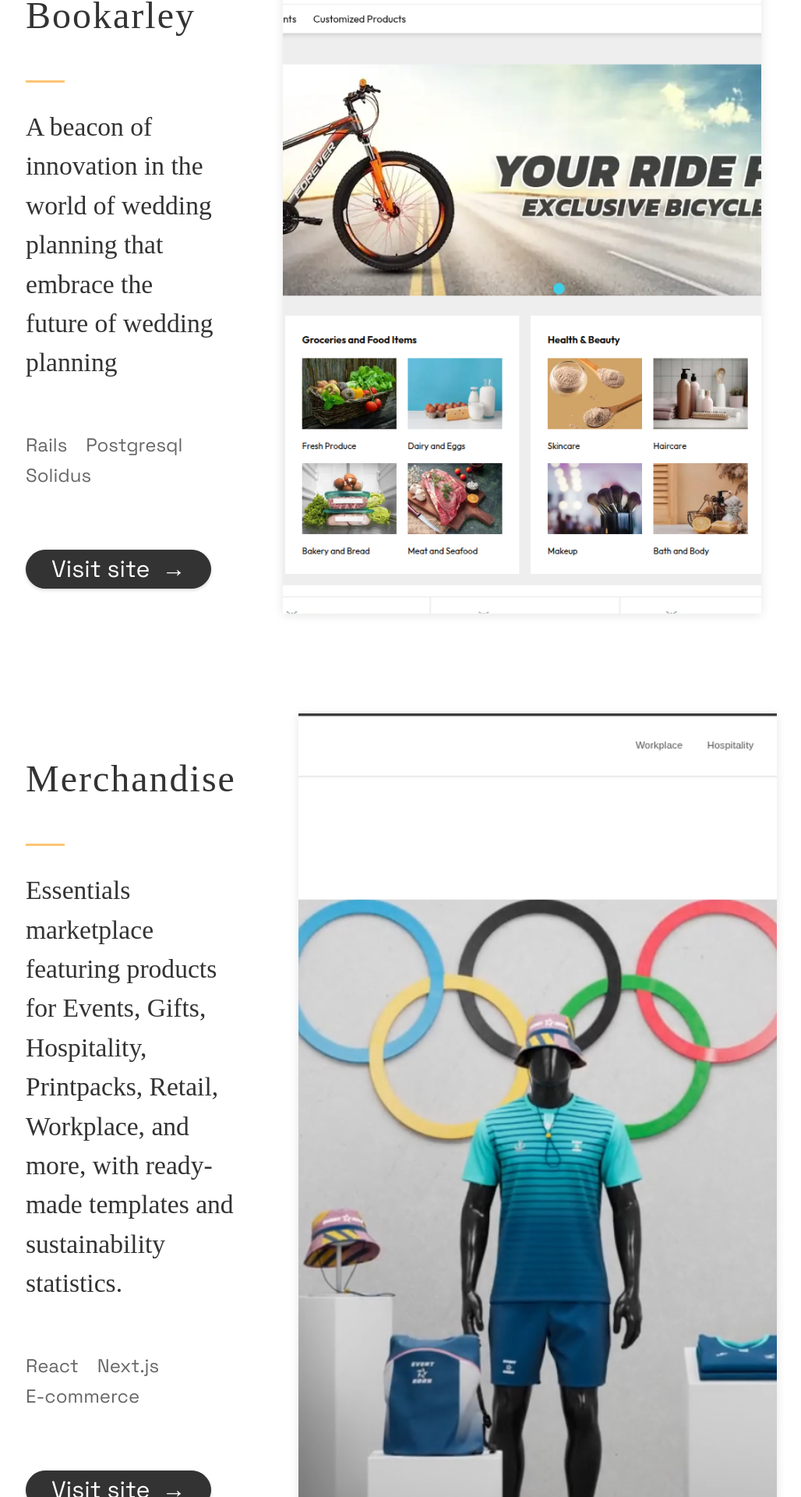
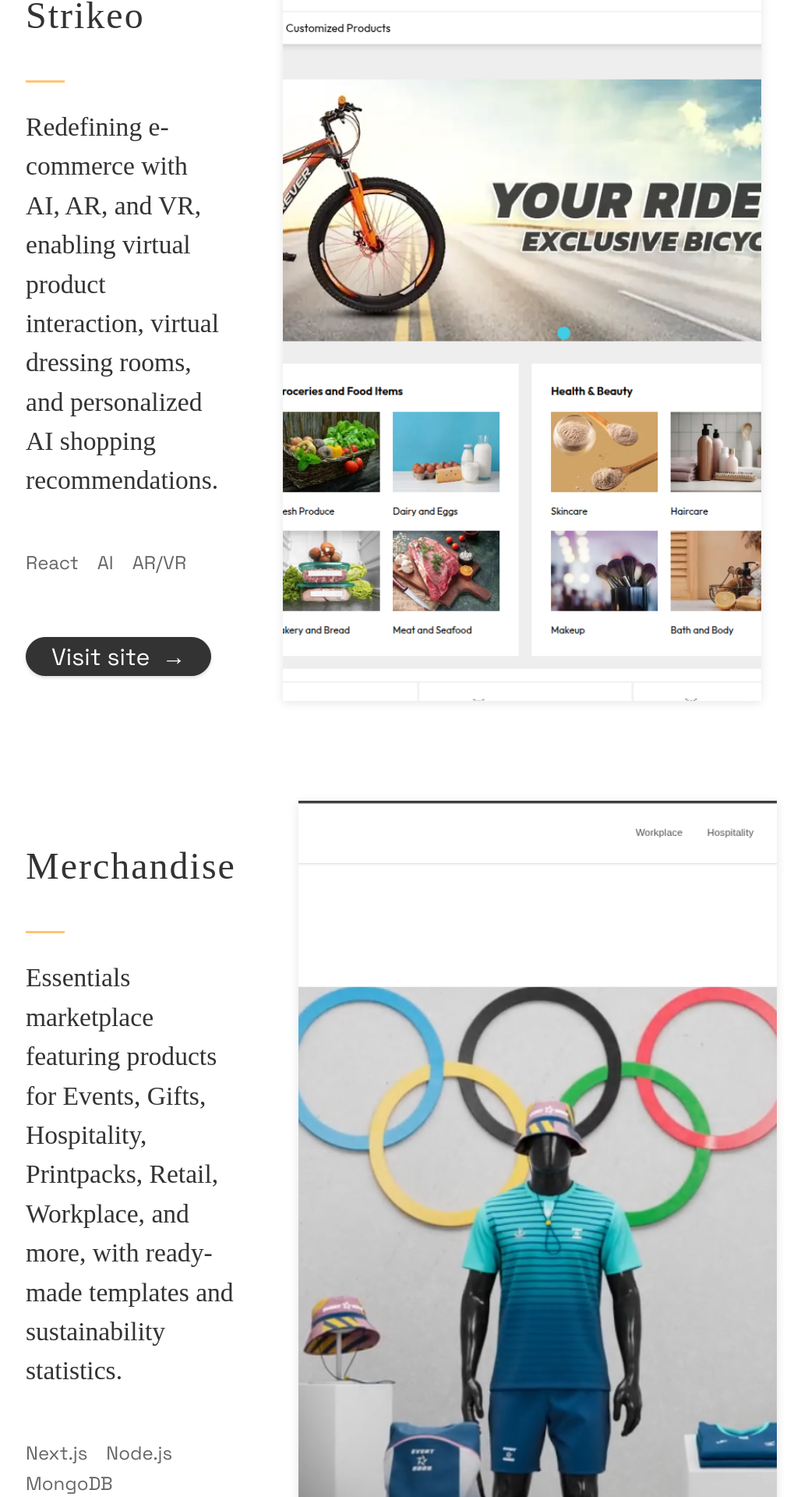
Before and after one commit to AfaqShahidKhan/portfolio-website-template-in-next-js, a Next.js app: page /projects in a window 1280 px wide. Shown: the part 458-2378 px from the top of the page at 78% size, without its empty margins (135-1163 px from the left). Built offline with nearby package versions, Linux system fonts and the light colour scheme.

Commit message:
modify constants

```diff
--- a/src/constants/constants.js
+++ b/src/constants/constants.js
@@ -1,12 +1,12 @@
 export const projects = [
   {
-    title: "Bookarley",
+    title: "Strikeo",
     description:
-      "A  beacon of innovation in the world of wedding planning that embrace the future of wedding planning",
+      "Redefining e-commerce with AI, AR, and VR, enabling virtual product interaction, virtual dressing rooms, and personalized AI shopping recommendations.",
     image: "/images/1.png",
-    tags: ["Rails", "Postgresql", "Solidus"],
+    tags: ["React", "AI", "AR/VR"],
     source: "https://github.com/AfaqShahidKhan?tab=repositories",
-    visit: "https://bookarley.com/",
+    visit: "https://strikeo.com/",
     id: 0,
   },
   {
@@ -14,7 +14,7 @@ export const projects = [
     description:
       "Essentials marketplace featuring products for Events, Gifts, Hospitality, Printpacks, Retail, Workplace, and more, with ready-made templates and sustainability statistics.",
     image: "/images/2.png",
-    tags: ["React", "Next.js", "E-commerce"],
+    tags: ["Next.js", "Node.js", "MongoDB"],
     source: "https://github.com/AfaqShahidKhan?tab=repositories",
     visit: "https://www.merchandaise.com/en-us",
     id: 1,
@@ -30,13 +30,13 @@ export const projects = [
     id: 2,
   },
   {
-    title: "Strikeo",
+    title: "Bookly",
     description:
-      "Redefining e-commerce with AI, AR, and VR, enabling virtual product interaction, virtual dressing rooms, and personalized AI shopping recommendations.",
+      "Bookly pairs online booking with AI that answers your calls, texts, and chats — then follows up automatically, so every lead turns into a booking.",
     image: "/images/4.png",
-    tags: ["React", "AI", "AR/VR"],
+    tags: ["Next.js", "Node.js", "Postgresql"],
     source: "https://github.com/AfaqShahidKhan?tab=repositories",
-    visit: "https://strikeo.com/",
+    visit: "https://www.bookly-ai.com/",
     id: 3,
   },
 ];
```
